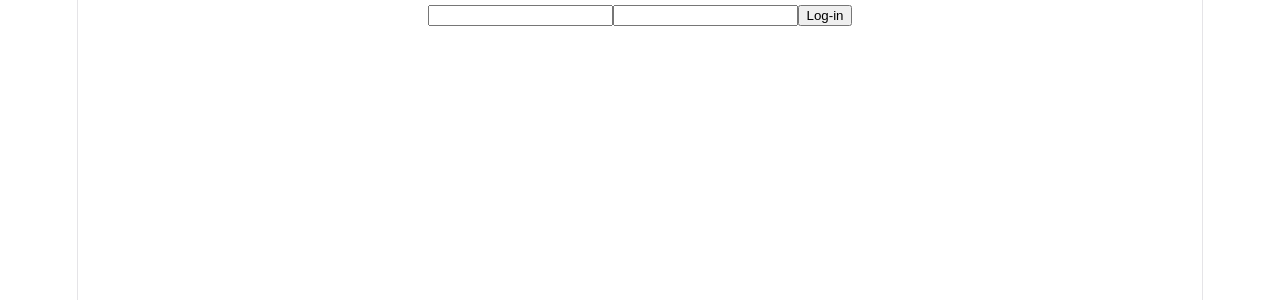
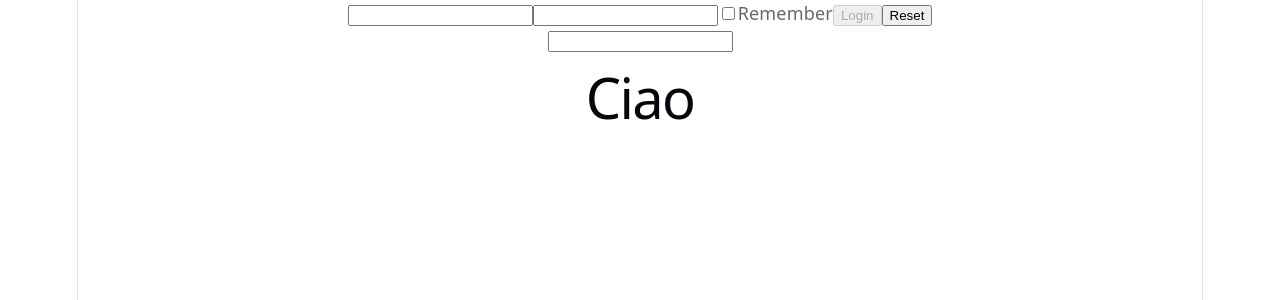
Before and after one commit to 4mn3s1498/EserciziReact, a React (Vite) app in the folder esercizi/: page / in a window 1280 px wide. Shown: the top 300 px of the page. Built offline with nearby package versions, Linux system fonts and the light colour scheme.

Commit message:
controlledForm

```diff
--- a/esercizi/src/App.tsx
+++ b/esercizi/src/App.tsx
@@ -1,16 +1,15 @@
 import { useState } from 'react'
-import reactLogo from './assets/react.svg'
-import viteLogo from './assets/vite.svg'
-import heroImg from './assets/hero.png'
-import './App.css'
+
+import { InteractiveWelcome } from './intWelcome'
 import { Login } from './login'
 
 function App() {
   const [count, setCount] = useState(0)
 
   return (
-    <>
-     <Login></Login>
+    < >
+    <Login onLogin={(data) => console.log(data)} />
+     <InteractiveWelcome></InteractiveWelcome>
     </>
   )
 }
--- /dev/null
+++ b/esercizi/src/intWelcome.tsx
@@ -0,0 +1,25 @@
+import { useState } from "react"
+
+function Welcome(props) {
+  return <h1>Ciao {props.name}</h1>
+}
+
+export function InteractiveWelcome() {
+
+  const [name, setName] = useState("")
+
+  return (
+    <div>
+
+      <input
+        value={name}
+        onChange={(event) => {
+          setName(event.target.value)
+        }}
+      />
+
+      <Welcome name={name} />
+
+    </div>
+  )
+}
--- a/esercizi/src/login.tsx
+++ b/esercizi/src/login.tsx
@@ -1,23 +1,68 @@
-export function Login() {
+import { useState } from "react"
+
+export function Login({ onLogin }) {
+
+  const [username, setUsername] = useState("")
+  const [password, setPassword] = useState("")
+  const [remember, setRemember] = useState(false)
+
+  function handleLogin() {
+    onLogin({
+      username,
+      password,
+      remember
+    })
+  }
+
+  function handleReset() {
+    setUsername("")
+    setPassword("")
+    setRemember(false)
+  }
+
   return (
     <div>
-            <form
-                onSubmit={(event) => {
-                    event.preventDefault()
 
-                    const formData = new FormData(event.target)
-                   console.log(formData.get("username"))
-                    console.log(formData.get("password"))
+      <input
+        type="text"
+        value={username}
+        onChange={(event) => {
+          setUsername(event.target.value)
         }}
+      />
+
+      <input
+        type="password"
+        value={password}
+        onChange={(event) => {
+          setPassword(event.target.value)
+        }}
+      />
+
+      <label>
+
+        <input
+          type="checkbox"
+          checked={remember}
+          onChange={(event) => {
+            setRemember(event.target.checked)
+          }}
+        />
+
+        Remember
+      </label>
+
+      <button
+        disabled={!username || !password}
+        onClick={handleLogin}
       >
-                <input type="email" name="username" />
+        Login
+      </button>
 
-                <input type="password" name="password" />
+      <button onClick={handleReset}>
+        Reset
+      </button>
 
-                <button type="submit">
-                    Log-in
-                </button>
-            </form>
     </div>
   )
 }
```
Lines whose indentation alone changed are shown as unchanged.
